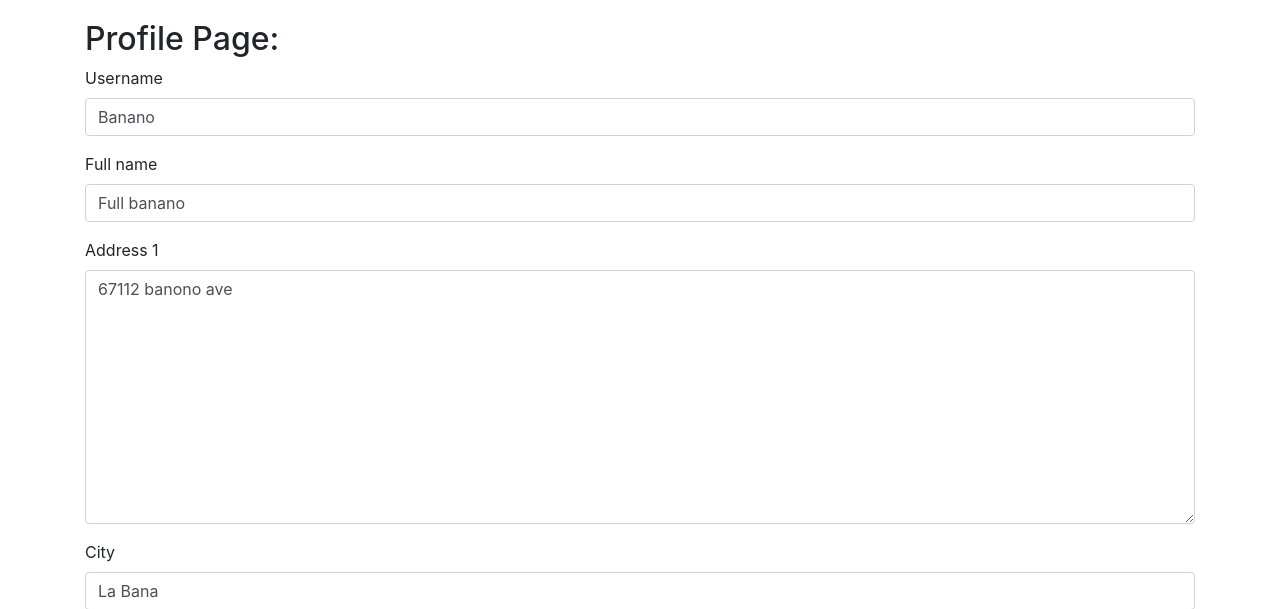
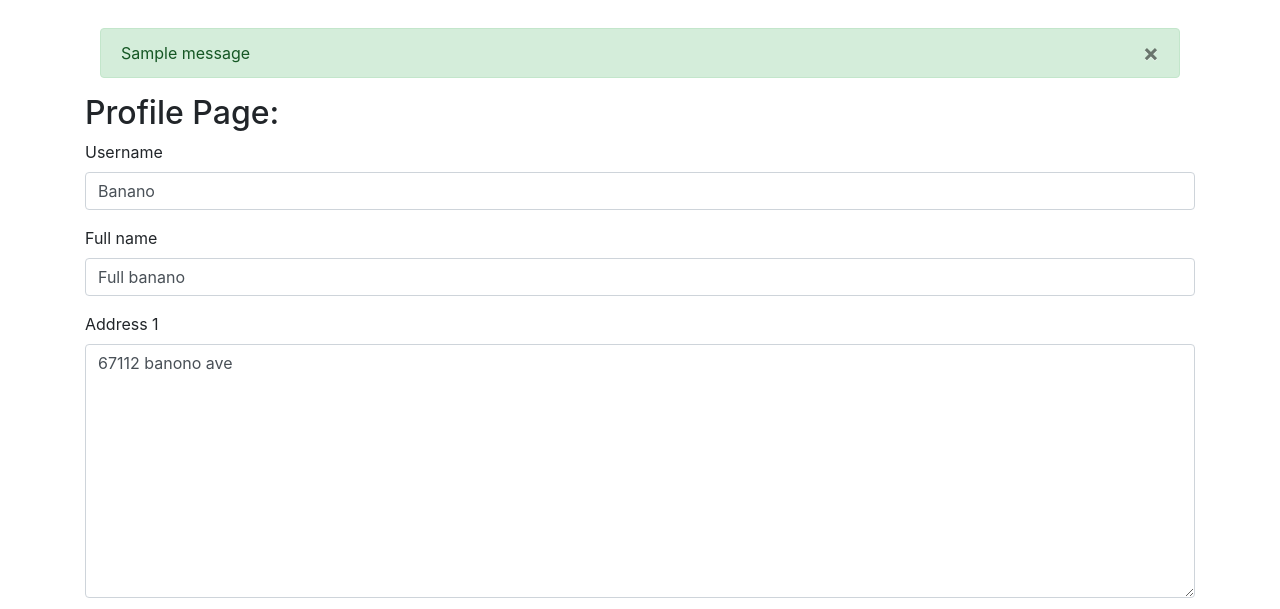
Before and after one commit to EvilRobot01/ecommerce_django, a Django app: page /account/profile/ in a window 1280 px wide. Shown: the top 609 px of the page. Run offline with Django 3.2, Linux system fonts and the light colour scheme; a user stored in the database is signed in; data comes from the database, SQL or seed files in the repository; both versions use the stored data as it was after the commit; tables that the repository leaves empty hold one stand-in row (values such as "Sample post"); one stand-in notice (Sample message) is shown; some libraries are stand-ins or nearby versions.

Commit message:
form messages added to views

```diff
--- a/ecomsite/App_Login/views.py
+++ b/ecomsite/App_Login/views.py
@@ -9,6 +9,8 @@ from django.contrib.auth import login, logout, authenticate
 from App_Login.models import Profile
 from App_Login.forms import ProfileForm, SignUpForm
 
+#Messages
+from django.contrib import messages
 
 # Create your views here.
 def sign_up(request):
@@ -17,6 +19,7 @@ def sign_up(request):
         form = SignUpForm(request.POST)
         if form.is_valid():
             form.save()
+            messages.success(request, 'Account created successfully')
             return HttpResponseRedirect(reverse('App_Login:login'))
     return render(request, 'App_Login/sign_up.html', context={'form':form})
 
@@ -38,6 +41,7 @@ def login_user(request):
 @login_required
 def logout_user(request):
     logout(request)
+    messages.success(request, 'You are logged out')
     return HttpResponse('Logged Out')
 
 
@@ -50,6 +54,6 @@ def user_profile(request):
         form = ProfileForm(request.POST, instance=profile)
         if form.is_valid():
             form.save()
-
+            messages.success(request, 'Profile updated successfully')
             form = ProfileForm(instance=profile)
     return render(request, 'App_Login/change_profile.html', context={'form':form})
--- a/ecomsite/templates/base.html
+++ b/ecomsite/templates/base.html
@@ -14,6 +14,18 @@
   </head>
   <body>
     <div class="container" style='padding-top:20px'>
+      <div class="messages container mt-2">
+        {% if messages %}
+          {% for message in messages %}
+          <div {% if messages %} class="alert alert-{{ message.tags }} {% endif %}" role="alert">
+              {{ message }}
+              <button type="button" class="close" data-dismiss='alert' aria-level="Close">
+                <span aria-hidden="true"> &times; </span>
+              </button>
+          </div>
+          {% endfor %}
+        {% endif %}
+      </div>
         {% block body_block %}
         {% endblock %}
     </div>
```
Also changed, not shown: ecomsite/db.sqlite3.
